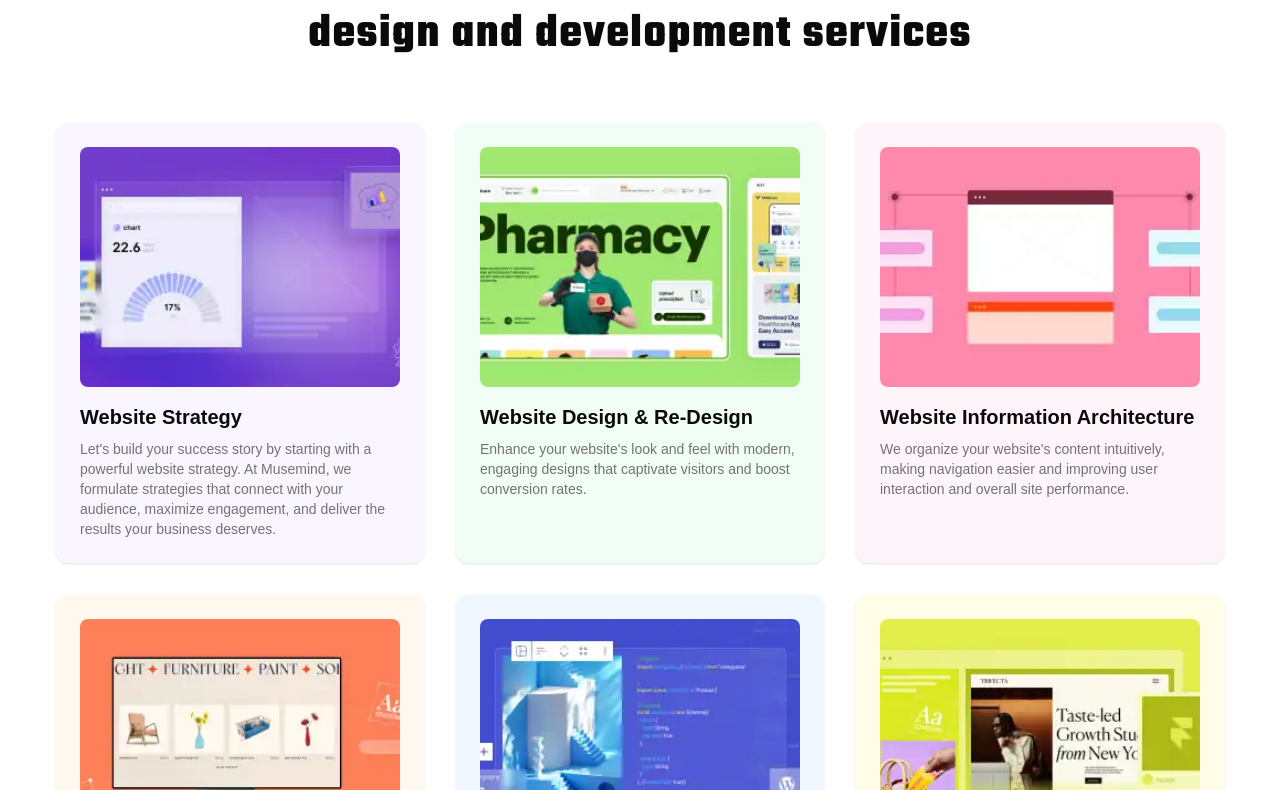
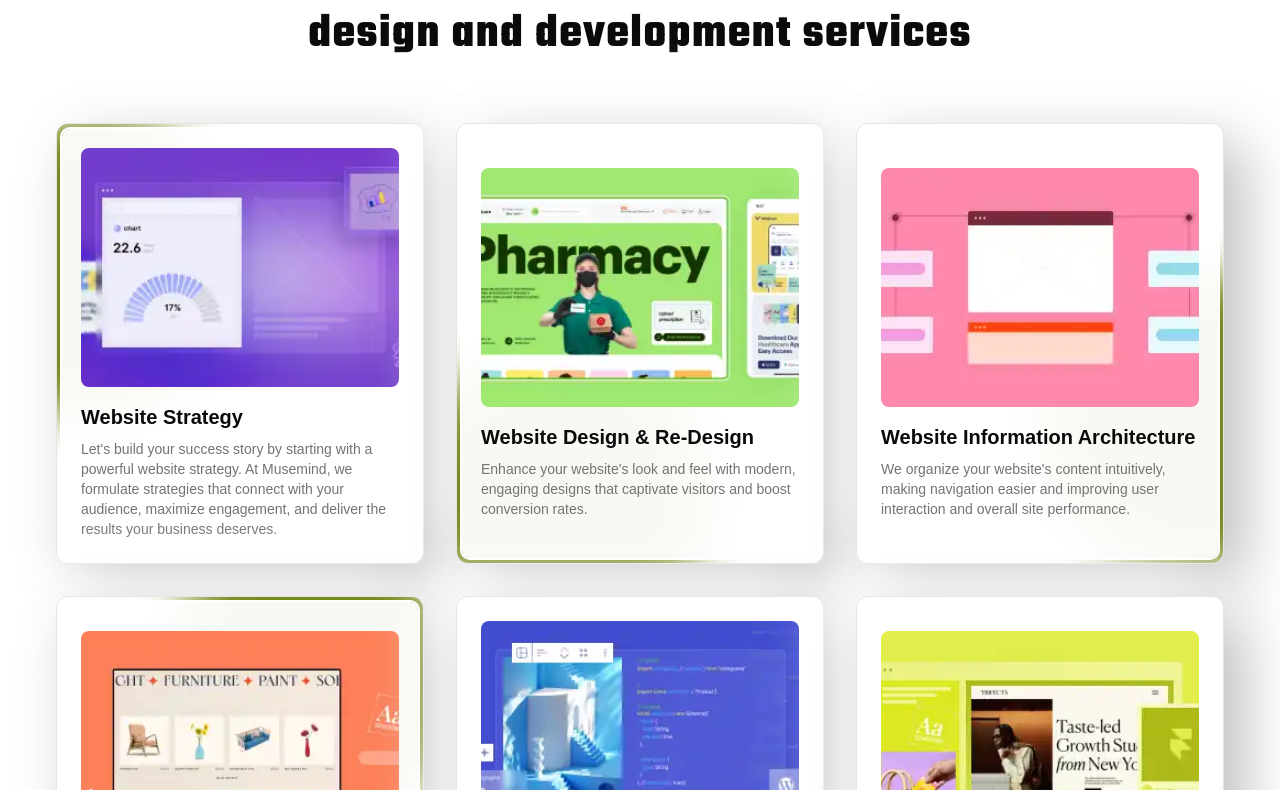
Before and after one commit to Rakib0101/company-profile, a Next.js app: page / in a window 1280 px wide. Shown: the part 1190-1980 px from the top of the page. Built offline with nearby package versions, Linux system fonts and the light colour scheme.

Commit message:
style: done

```diff
--- a/src/components/services.tsx
+++ b/src/components/services.tsx
@@ -12,63 +12,55 @@ const services = [
     description:
       "Let's build your success story by starting with a powerful website strategy. At Musemind, we formulate strategies that connect with your audience, maximize engagement, and deliver the results your business deserves.",
     image: "/images/services/service-1.webp",
-    color: "bg-purple-100 dark:bg-purple-900/10",
+
   },
   {
     title: "Website Design & Re-Design",
     description:
       "Enhance your website's look and feel with modern, engaging designs that captivate visitors and boost conversion rates.",
     image: "/images/services/service-2.webp",
-    color: "bg-green-100 dark:bg-green-900/10",
   },
   {
     title: "Website Information Architecture",
     description:
       "We organize your website's content intuitively, making navigation easier and improving user interaction and overall site performance.",
     image: "/images/services/service-3.webp",
-    color: "bg-pink-100 dark:bg-pink-900/10",
   },
   {
     title: "Webflow Development",
     description:
       "To make our client's visions a reality, we employ Webflow to build fully responsive sites with elegant animations. Your audience will have a dynamic, user-focused platform that stands out and delivers a seamless experience.",
     image: "/images/services/service-4.webp",
-    color: "bg-orange-100 dark:bg-orange-900/10",
   },
   {
     title: "Wordpress Development",
     description:
       "We help you to explore the full potential of your digital product with our comprehensive UX audit. We identify pain points, usability issues, and areas for improvement, providing actionable insights to enhance user satisfaction and boost conversion rates.",
     image: "/images/services/service-5.webp",
-    color: "bg-blue-100 dark:bg-blue-900/10",
   },
   {
     title: "Framer Development",
     description:
       "With Framer, we transform your vision into interactive, high-quality prototypes and websites. You'll enjoy a consistent journey from brainstorming to a beautifully functional design that wows your audience.",
     image: "/images/services/service-6.webp",
-    color: "bg-yellow-100 dark:bg-yellow-900/10",
   },
   {
     title: "Website SEO Optimization",
     description:
       "We optimize your website to stand out in search engines, drive organic traffic, and boost visibility. You'll enjoy higher rankings, more organic traffic, and a stronger online presence that drives real results.",
     image: "/images/services/service-7.webp",
-    color: "bg-purple-100 dark:bg-purple-900/10",
   },
   {
     title: "CMS Development",
     description:
       "We develop custom CMS solutions, allowing you to effortlessly manage your content without needing technical expertise or developer assistance.",
     image: "/images/services/service-8.webp",
-    color: "bg-cyan-100 dark:bg-cyan-900/10",
   },
   {
     title: "Website Maintenance & Support",
     description:
       "With our comprehensive website maintenance and support, we've got you covered. From keeping things secure to ensuring everything runs smoothly, you'll have peace of mind knowing your site is always in top shape.",
     image: "/images/services/service-9.webp",
-    color: "bg-green-100 dark:bg-green-900/10",
   },
 ]
 
@@ -119,10 +111,19 @@ export function Services() {
             <Card
               key={i}
               ref={(el) => { cardsRef.current[i] = el }}
-              className="group relative overflow-hidden border-none transition-all duration-300 hover:-translate-y-1 hover:shadow-xl"
+              className="group relative w-full h-full rounded-xl overflow-hidden z-[1111] flex flex-col items-center justify-center shadow-[20px_20px_60px_#bebebe,_-20px_-20px_60px_#ffffff]"
             >
-              <div className={`absolute inset-0 ${service.color} opacity-40`} />
-              <CardContent className="relative space-y-4 p-6">
+              {/* Background layer with blur effect */}
+              <div className="absolute top-[5px] left-[5px] w-[calc(100%-10px)] h-[calc(100%-10px)] z-[2] bg-white/95 backdrop-blur-lg rounded-lg overflow-hidden outline outline-2 outline-white" />
+
+              {/* Animated blob with staggered animation */}
+              <div
+                className="absolute -z-10 top-1/2 left-1/2 size-[300px] rounded-full bg-[#748b1d] opacity-100 blur-xl animate-[blob-bounce_8s_infinite_ease]"
+                style={{ animationDelay: `${i * 2}s` }}
+              />
+
+              {/* Content */}
+              <CardContent className="relative z-[3] space-y-4 p-6">
                 <div className="aspect-[4/3] overflow-hidden rounded-lg">
                   <Image
                     src={service.image || "/placeholder.svg"}
--- a/tailwind.config.ts
+++ b/tailwind.config.ts
@@ -71,6 +71,23 @@ module.exports = {
         'bounce-2': 'bounce 3s infinite 1.5s',
       },
       keyframes: {
+        'blob-bounce': {
+          '0%': {
+            transform: 'translate(-100%, -100%) translate3d(0, 0, 0)',
+          },
+          '25%': {
+            transform: 'translate(-100%, -100%) translate3d(100%, 0, 0)',
+          },
+          '50%': {
+            transform: 'translate(-100%, -100%) translate3d(100%, 100%, 0)',
+          },
+          '75%': {
+            transform: 'translate(-100%, -100%) translate3d(0, 100%, 0)',
+          },
+          '100%': {
+            transform: 'translate(-100%, -100%) translate3d(0, 0, 0)',
+          },
+        },
         slideUnderline: {
           '0%': {
             transform: 'scaleX(0)',
```
